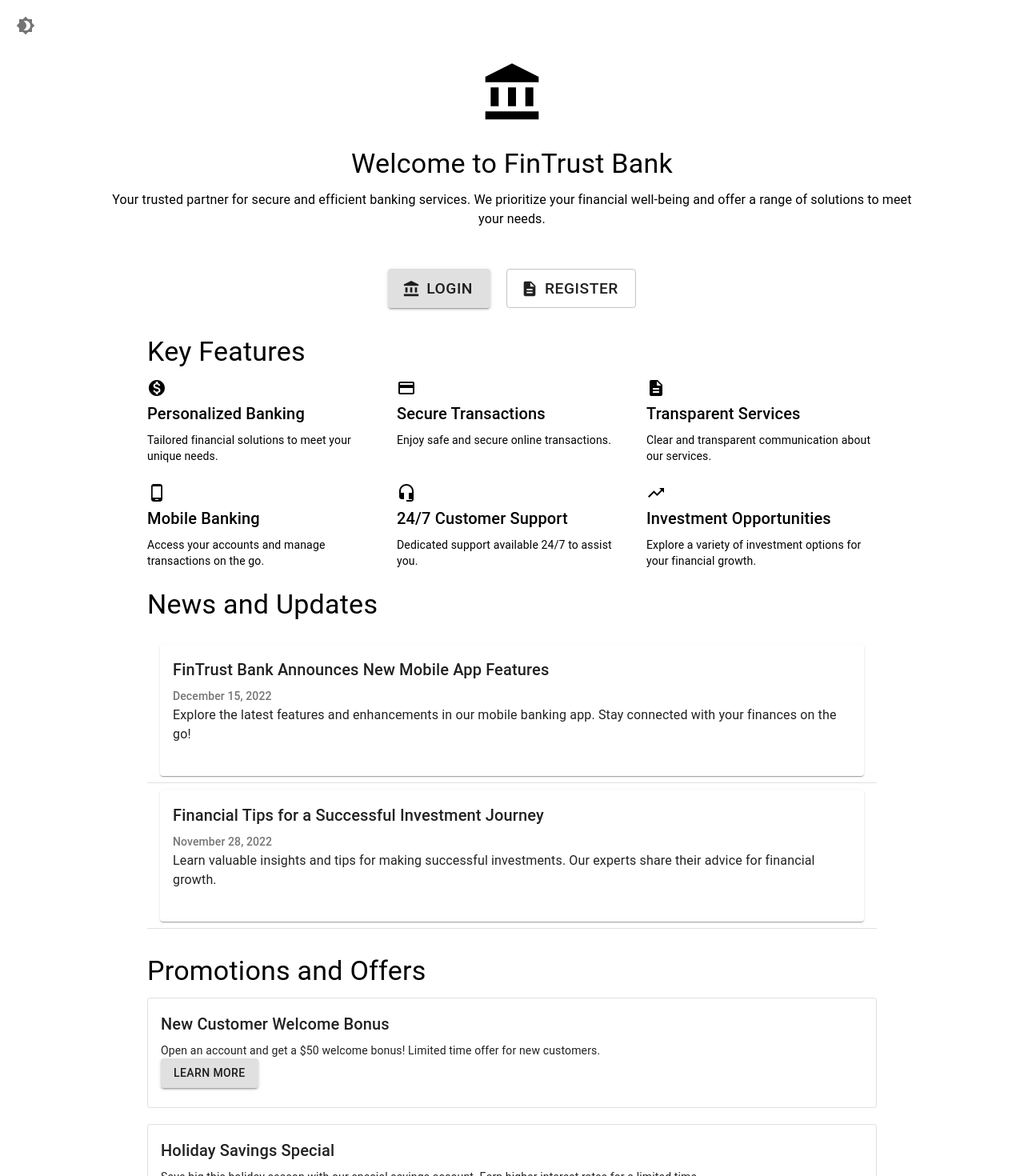
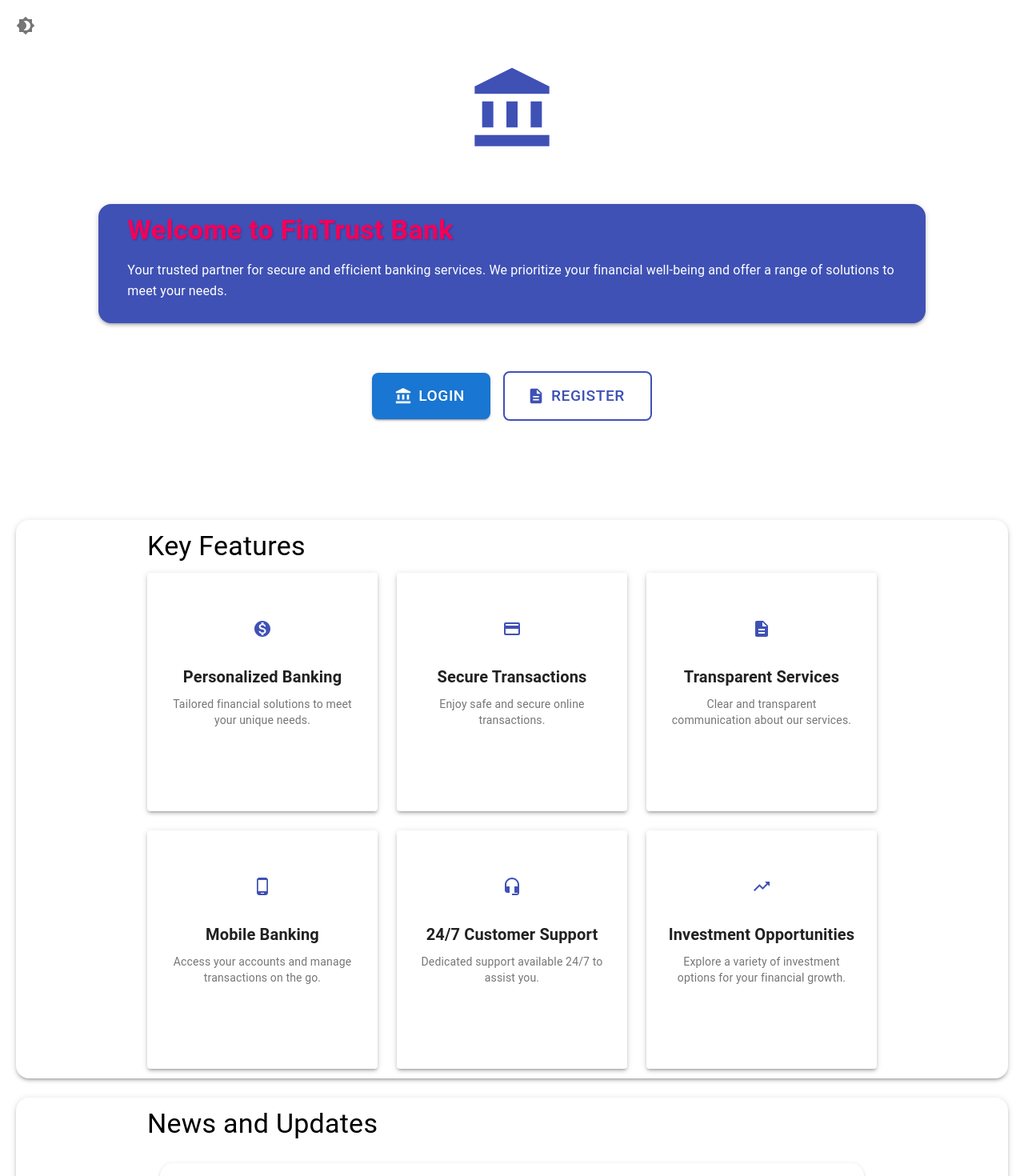
Before and after one commit to NICANORKYAMBA/bank-system, a React (Create React App) app in the folder frontend/: page / in a window 1280 px wide. Shown: the top 1470 px of the page at 80% size. Built offline with nearby package versions, Linux system fonts and the light colour scheme.

Commit message:
Updated and style home page

```diff
--- a/frontend/src/pages/Home.js
+++ b/frontend/src/pages/Home.js
@@ -14,7 +14,9 @@ import {
   CardContent,
   Divider,
   List,
-  ListItem
+  ListItem,
+  Paper,
+  makeStyles,
 } from '@material-ui/core';
 import 'slick-carousel/slick/slick.css';
 import 'slick-carousel/slick/slick-theme.css';
@@ -36,48 +38,191 @@ import {
 import LoginForm from '../components/LoginForm';
 import RegisterForm from '../components/RegisterForm';
 
-function NewsAndUpdatesSection () {
-  // Sample news and updates data
+const useStyles = makeStyles((theme) => ({
+  sectionContainer: {
+    padding: theme.spacing(4),
+    backgroundColor: theme.palette.background.paper,
+    borderRadius: theme.spacing(2),
+    boxShadow: theme.shadows[3],
+    marginBottom: theme.spacing(3),
+  },
+  card: {
+    borderRadius: theme.spacing(2),
+    boxShadow: theme.shadows[2],
+    marginBottom: theme.spacing(3),
+    transition: 'transform 0.2s',
+    '&:hover': {
+      transform: 'scale(1.02)',
+    },
+  },
+  cardContent: {
+    display: 'flex',
+    flexDirection: 'column',
+    alignItems: 'flex-start',
+  },
+  cardTitle: {
+    fontWeight: 'bold',
+    marginBottom: theme.spacing(1),
+  },
+  cardDescription: {
+    color: theme.palette.text.secondary,
+    marginBottom: theme.spacing(2),
+  },
+  button: {
+    backgroundColor: theme.palette.primary.main,
+    color: theme.palette.primary.contrastText,
+    '&:hover': {
+      backgroundColor: theme.palette.primary.dark,
+    },
+  },
+  cardDate: {
+    color: theme.palette.text.secondary,
+    marginBottom: theme.spacing(1),
+  },
+  cardContentText: {
+    color: theme.palette.text.primary,
+  },
+  welcomeContainer: {
+    backgroundColor: theme.palette.primary.main,
+    padding: theme.spacing(4),
+    borderRadius: theme.spacing(2),
+    color: theme.palette.primary.contrastText,
+    boxShadow: theme.shadows[3],
+  },
+  welcomeTitle: {
+    fontWeight: 'bold',
+    marginBottom: theme.spacing(2),
+    color: theme.palette.secondary.main,
+    textShadow: `1px 1px 2px ${theme.palette.primary.dark}`,
+  },
+  welcomeText: {
+    fontSize: theme.typography.body1.fontSize,
+    color: theme.palette.common.white,
+    lineHeight: 1.6,
+  },
+  iconContainer: {
+    textAlign: 'center',
+    marginTop: theme.spacing(0),
+  },
+  icon: {
+    fontSize: '7em',
+    color: theme.palette.primary.main,
+    borderRadius: '50%',
+    padding: theme.spacing(3),
+    backgroundColor: theme.palette.common.white,
+  },
+  tooltip: {
+    fontSize: theme.typography.body1.fontSize,
+    fontWeight: 'bold',
+  },
+  loginButton: {
+    backgroundColor: '#1976D2',
+    color: theme.palette.common.white,
+    padding: theme.spacing(1.5, 4),
+    borderRadius: theme.spacing(1),
+    fontSize: '1.2em',
+    marginTop: theme.spacing(6),
+    marginRight: theme.spacing(2),
+    '&:hover': {
+      backgroundColor: '#135895',
+    },
+  },
+  registerButton: {
+    backgroundColor: 'transparent',
+    color: theme.palette.primary.main,
+    border: `2px solid ${theme.palette.primary.main}`,
+    padding: theme.spacing(1.5, 4),
+    borderRadius: theme.spacing(1),
+    fontSize: '1.2em',
+    marginTop: theme.spacing(6),
+    '&:hover': {
+      backgroundColor: theme.palette.primary.main,
+      color: theme.palette.common.white,
+    },
+  },
+  section: {
+    padding: theme.spacing(6),
+    backgroundColor: theme.palette.background.paper,
+    borderRadius: theme.spacing(2),
+    boxShadow: theme.shadows[3],
+    marginTop: theme.spacing(14),
+    marginBottom: theme.spacing(3),
+  },
+  featureItem: {
+    display: 'flex',
+    flexDirection: 'column',
+    alignItems: 'center',
+    padding: theme.spacing(3),
+    textAlign: 'center',
+    transition: 'transform 0.3s ease-in-out',
+    minHeight: '250px',
+    height: '50%',
+    '&:hover': {
+      transform: 'scale(1.1)',
+    },
+  },
+  featureIcon: {
+    fontSize: '4em',
+    marginBottom: theme.spacing(2),
+    color: theme.palette.primary.main,
+  },
+  featureTitle: {
+    fontWeight: 'bold',
+    marginBottom: theme.spacing(1),
+  },
+  featureDescription: {
+    color: theme.palette.text.secondary,
+  },
+  darkMode: {
+    backgroundColor: theme.palette.background.default,
+    color: theme.palette.text.primary,
+  },
+}));
+
+function NewsAndUpdatesSection() {
+  const classes = useStyles();
+
   const newsUpdates = [
     {
       title: 'FinTrust Bank Announces New Mobile App Features',
       date: 'December 15, 2022',
-      content: 'Explore the latest features and enhancements in our mobile banking app. Stay connected with your finances on the go!'
+      content:
+        'Explore the latest features and enhancements in our mobile banking app. Stay connected with your finances on the go!',
     },
     {
       title: 'Financial Tips for a Successful Investment Journey',
       date: 'November 28, 2022',
-      content: 'Learn valuable insights and tips for making successful investments. Our experts share their advice for financial growth.'
-    }
+      content:
+        'Learn valuable insights and tips for making successful investments. Our experts share their advice for financial growth.',
+    },
   ];
 
   return (
-    <Grid item xs={12}>
+    <Grid item xs={12} className={classes.sectionContainer}>
       <Container maxWidth='md'>
         <Typography variant='h4' component='h2' gutterBottom>
           News and Updates
         </Typography>
 
-        {/* News Feed */}
         <List>
           {newsUpdates.map((update, index) => (
             <React.Fragment key={index}>
               <ListItem>
-                <Card>
-                  <CardContent>
-                    <Typography variant='h6' gutterBottom>
+                <Card className={classes.card}>
+                  <CardContent className={classes.cardContent}>
+                    <Typography variant='h6' className={classes.cardTitle}>
                       {update.title}
                     </Typography>
-                    <Typography variant='subtitle2' color='textSecondary'>
+                    <Typography variant='subtitle2' className={classes.cardDate}>
                       {update.date}
                     </Typography>
-                    <Typography variant='body1' paragraph>
+                    <Typography variant='body1' className={classes.cardContentText}>
                       {update.content}
                     </Typography>
                   </CardContent>
                 </Card>
               </ListItem>
-              <Divider />
+              {index !== newsUpdates.length - 1 && <Divider />}
             </React.Fragment>
           ))}
         </List>
@@ -86,40 +231,48 @@ function NewsAndUpdatesSection () {
   );
 }
 
-function PromotionsAndOffersSection () {
-  // Sample promotions and offers data
+function PromotionsAndOffersSection() {
+  const classes = useStyles();
+
   const promotions = [
     {
       title: 'New Customer Welcome Bonus',
-      description: 'Open an account and get a $50 welcome bonus! Limited time offer for new customers.',
+      description:
+        'Open an account and get a $50 welcome bonus! Limited time offer for new customers.',
       buttonText: 'Learn More',
-      buttonLink: '/welcome-bonus'
+      buttonLink: '/welcome-bonus',
     },
     {
       title: 'Holiday Savings Special',
-      description: 'Save big this holiday season with our special savings account. Earn higher interest rates for a limited time.',
+      description:
+        'Save big this holiday season with our special savings account. Earn higher interest rates for a limited time.',
       buttonText: 'Explore Savings',
-      buttonLink: '/holiday-savings'
-    }
+      buttonLink: '/holiday-savings',
+    },
   ];
 
   return (
-    <Grid item xs={12}>
+    <Grid item xs={12} className={classes.sectionContainer}>
       <Container maxWidth='md'>
         <Typography variant='h4' component='h2' gutterBottom>
           Promotions and Offers
         </Typography>
 
         {promotions.map((promotion, index) => (
-          <Card key={index} variant='outlined' style={{ marginBottom: '20px' }}>
-            <CardContent>
-              <Typography variant='h6' component='div' gutterBottom>
+          <Card key={index} className={classes.card} variant='outlined'>
+            <CardContent className={classes.cardContent}>
+              <Typography variant='h6' className={classes.cardTitle}>
                 {promotion.title}
               </Typography>
-              <Typography variant='body2' color='text.secondary'>
+              <Typography variant='body2' className={classes.cardDescription}>
                 {promotion.description}
               </Typography>
-              <Button variant='contained' href={promotion.buttonLink} target='_blank'>
+              <Button
+                variant='contained'
+                href={promotion.buttonLink}
+                target='_blank'
+                className={classes.button}
+              >
                 {promotion.buttonText}
               </Button>
             </CardContent>
@@ -130,31 +283,41 @@ function PromotionsAndOffersSection () {
   );
 }
 
-function WelcomeMessage () {
+function WelcomeMessage() {
+  const classes = useStyles();
+
   return (
-    <Grid item xs={12} sm={8} md={9} lg={10} style={{ textAlign: 'center' }}>
-      <Typography variant='h4' component='h1' gutterBottom>
+    <Grid item xs={12} sm={8} md={9} lg={10} className={classes.welcomeContainer}>
+      <Container>
+        <Typography variant='h4' component='h1' className={classes.welcomeTitle} gutterBottom>
           Welcome to FinTrust Bank
         </Typography>
-      <Typography variant='body1' paragraph>
+        <Typography variant='body1' className={classes.welcomeText} paragraph>
           Your trusted partner for secure and efficient banking services.
           We prioritize your financial well-being and offer a range of solutions to meet your needs.
         </Typography>
+      </Container>
     </Grid>
   );
 }
 
-function HomeIcon () {
+function HomeIcon() {
+  const classes = useStyles();
+
   return (
-    <Grid item xs={12} style={{ textAlign: 'center', marginTop: '20px' }}>
-      <Tooltip title='FinTrust Bank'>
-        <AccountBalanceIcon fontSize='inherit' style={{ fontSize: '5em' }} />
+    <Grid item xs={12} className={classes.iconContainer}>
+      <Tooltip title='FinTrust Bank' classes={{ tooltip: classes.tooltip }}>
+        <Box className={classes.icon}>
+          <AccountBalanceIcon fontSize='inherit' />
+        </Box>
       </Tooltip>
     </Grid>
   );
 }
 
-function LoginButton ({ onClick }) {
+function LoginButton({ onClick }) {
+  const classes = useStyles();
+
   return (
     <Button
       variant='contained'
@@ -162,14 +325,16 @@ function LoginButton ({ onClick }) {
       startIcon={<AccountBalanceIcon />}
       onClick={onClick}
       aria-label='Login'
-      style={{ margin: '10px', fontSize: '1.2em' }}
+      className={classes.loginButton}
     >
       Login
     </Button>
   );
 }
 
-function RegisterButton ({ onClick }) {
+function RegisterButton({ onClick }) {
+  const classes = useStyles();
+
   return (
     <Button
       variant='outlined'
@@ -177,7 +342,7 @@ function RegisterButton ({ onClick }) {
       startIcon={<DescriptionIcon />}
       onClick={onClick}
       aria-label='Register'
-      style={{ margin: '10px', fontSize: '1.2em' }}
+      className={classes.registerButton}
     >
       Register
     </Button>
@@ -192,9 +357,11 @@ function AuthButtonsContainer ({ children }) {
   );
 }
 
-function FeaturesSection ({ features }) {
+function FeaturesSection({ features }) {
+  const classes = useStyles();
+
   return (
-    <Grid item xs={12}>
+    <Grid item xs={12} className={classes.section}>
       <Container maxWidth='md'>
         <Typography variant='h4' component='h2' gutterBottom>
           Key Features
@@ -202,11 +369,17 @@ function FeaturesSection ({ features }) {
         <Grid container spacing={3} alignItems='stretch' justifyContent='center'>
           {features.map((feature, index) => (
             <Grid key={index} item xs={12} sm={6} md={4} lg={4}>
-              <Tooltip title={feature.title}>{feature.icon}</Tooltip>
-              <Typography variant='h6' gutterBottom>
+              <Paper elevation={3} className={classes.featureItem}>
+                <Tooltip title={feature.title}>
+                  <span className={classes.featureIcon}>{feature.icon}</span>
+                </Tooltip>
+                <Typography variant='h6' className={classes.featureTitle} gutterBottom>
                   {feature.title}
                 </Typography>
-              <Typography variant='body2'>{feature.description}</Typography>
+                <Typography variant='body2' className={classes.featureDescription}>
+                  {feature.description}
+                </Typography>
+              </Paper>
             </Grid>
           ))}
         </Grid>
@@ -305,11 +478,13 @@ function Dialogs ({ showLogin, showRegister, handleClose }) {
   );
 }
 
-function Home () {
+function Home() {
   const dispatch = useDispatch();
   const isDarkMode = useSelector((state) => state.isDarkMode);
   const showLogin = useSelector((state) => state.showLogin);
   const showRegister = useSelector((state) => state.showRegister);
+
+  const classes = useStyles();
 
   const handleLoginClick = () => {
     dispatch(showLogin());
@@ -329,7 +504,7 @@ function Home () {
   };
 
   return (
-    <Box className={`${isDarkMode ? 'darkMode' : ''}`}>
+    <Box className = {`${isDarkMode ? classes.darkMode : ''}`}>
       <DarkModeToggle toggleDarkMode={handleToggleDarkMode} />
       <Container>
         <Header
--- a/frontend/src/pages/Home.module.css
+++ b/frontend/src/pages/Home.module.css
@@ -1,172 +1,83 @@
-:root {
-  --primary-color: #08c757;
-  --secondary-color: #3498db;
-  --highlight-color: #f1c40f;
-  --light-color: #ecf0f1;
-  --dark-color: #2c3e50;
-  --heading-font: 'Roboto', sans-serif;
-  --default-padding: 1rem;
-  --default-margin: 2rem;
-  --default-border-radius: 10px;
+.container {
+  max-width: 600px;
+  margin: 0 auto;
 }
 
-.homeContainer {
-  display: flex;
-  flex-direction: column;
-  align-items: center;
-  justify-content: center;
-  height: 100vh;
-  font-family: var(--heading-font);
-  background: linear-gradient(135deg, var(--primary-color) 0%, var(--secondary-color) 100%);
-  color: var(--light-color);
-  padding: var(--default-padding);
-  border-radius: var(--default-border-radius);
-  box-shadow: 0 4px 8px rgba(0, 0, 0, 0.1);
+.card {
+  margin-bottom: 20px;
+  background-color: #fff;
+  border-radius: 8px;
+  box-shadow: 0 2px 4px rgba(0, 0, 0, 0.1);
 }
 
-.homeContent {
-  display: grid;
-  grid-template-columns: repeat(auto-fit, minmax(200px, 1fr));
-  align-items: center;
-  justify-content: center;
+.darkMode {
+  background-color: #333;
+  color: #fff;
+}
+
+.header {
   text-align: center;
-  max-width: 1200px;
-  margin-bottom: var(--default-margin);
-  gap: var(--default-margin);
+  margin-bottom: 20px;
+}
+
+.authButtonsContainer {
+  text-align: center;
+  margin-top: 20px;
+}
+
+.featureCard {
+  padding: 20px;
+  text-align: center;
+  background-color: #fff;
+  border-radius: 8px;
+  box-shadow: 0 2px 4px rgba(0, 0, 0, 0.1);
+}
+
+.featureIcon {
+  font-size: 2em;
+  margin-bottom: 10px;
+  color: #007bff;
+}
+
+.newsUpdateCard {
+  background-color: #f8f9fa;
+}
+
+.promotionCard {
+  background-color: #d4edda;
+}
+
+.welcomeMessage {
+  text-align: center;
 }
 
 .homeIcon {
-  font-size: 10rem;
-  color: var(--highlight-color);
-  transition: transform 0.3s;
+  text-align: center;
+  margin-top: 20px;
 }
 
-.homeIcon:hover {
-  transform: scale(1.1);
+.loginButton,
+.registerButton {
+  margin: 10px;
+  font-size: 1.2em;
 }
 
-.homeButtonOutlined,
-.homeButton {
-  margin: var(--default-margin);
-  padding: 0.5rem 1rem;
-  font-size: 1rem;
-  font-weight: bold;
-  text-transform: uppercase;
-  border-radius: var(--default-border-radius);
-  cursor: pointer;
-  transition: background-color 0.3s, color 0.3s, transform 0.3s, box-shadow 0.3s;
+.dialogContent {
+  padding: 20px;
 }
 
-.homeButton {
-  background-color: var(--highlight-color);
-  color: var(--primary-color);
+.darkModeToggle {
+  position: fixed;
+  top: 20px;
+  right: 20px;
+  background-color: #007bff;
+  color: #fff;
+  border: none;
+  border-radius: 50%;
+  padding: 10px;
+  cursor: pointer;
 }
 
-.homeButton:hover,
-.homeButtonOutlined:hover {
-  background-color: var(--secondary-color);
-  transform: scale(1.1);
-  animation: buttonAnimation 1s ease-in-out;
+.darkModeToggle:hover {
+  background-color: #0056b3;
 }
-
-.homeButtonOutlined {
-  border: 2px solid var(--highlight-color);
-  color: var(--highlight-color);
-}
-
-.homeFeatureSection {
-  background-color: var(--light-color);
-  color: var(--dark-color);
-  padding: var(--default-padding);
-  border-radius: var(--default-border-radius);
-  box-shadow: 0 8px 16px rgba(0, 0, 0, 0.1);
-  gap: var(--default-margin);
-}
-
-.homeFeatureIcon {
-  font-size: 3.5rem;
-  color: var(--primary-color);
-  transition: color 0.3s, transform 0.3s;
-}
-
-.homeFeatureIcon:hover {
-  color: var(--highlight-color);
-  transform: scale(1.1);
-}
-
-/* Add animations */
-@keyframes buttonAnimation {
-  0% { transform: scale(1); }
-  50% { transform: scale(1.05); }
-  100% { transform: scale(1); }
-}
-
-/* Add media queries for responsiveness */
-@media (max-width: 768px) {
-  .homeContainer {
-    padding: var(--default-padding);
-  }
-
-  .homeIcon {
-    font-size: 5rem;
-  }
-
-  .homeFeatureIcon {
-    font-size: 2rem;
-  }
-
-  .homeButton,
-  .homeButtonOutlined {
-    font-size: 0.8rem;
-    padding: 0.4rem 0.8rem;
-  }
-}
-
-@media (min-width: 769px) and (max-width: 1024px) {
-  .homeContainer {
-    padding: var(--default-padding);
-  }
-
-  .homeIcon {
-    font-size: 7rem;
-  }
-
-  .homeFeatureIcon {
-    font-size: 3rem;
-  }
-
-  .homeButton,
-  .homeButtonOutlined {
-    font-size: 0.9rem;
-    padding: 0.5rem 1rem;
-  }
-}
-
-@media (min-width: 1025px) {
-  .homeContainer {
-    padding: var(--default-padding);
-  }
-
-  .homeIcon {
-    font-size: 10rem;
-  }
-
-  .homeFeatureIcon {
-    font-size: 3.5rem;
-  }
-
-  .homeButton,
-  .homeButtonOutlined {
-    font-size: 1rem;
-    padding: 0.5rem 1rem;
-  }
-}
-
-/* Add a dark mode */
-body.dark-mode {
-  --primary-color: #7f8c8d;
-  --secondary-color: #95a5a6;
-  --highlight-color: #f1c40f;
-  --light-color: #2c3e50;
-  --dark-color: #ecf0f1;
-}
```
Lines whose indentation alone changed are shown as unchanged.
